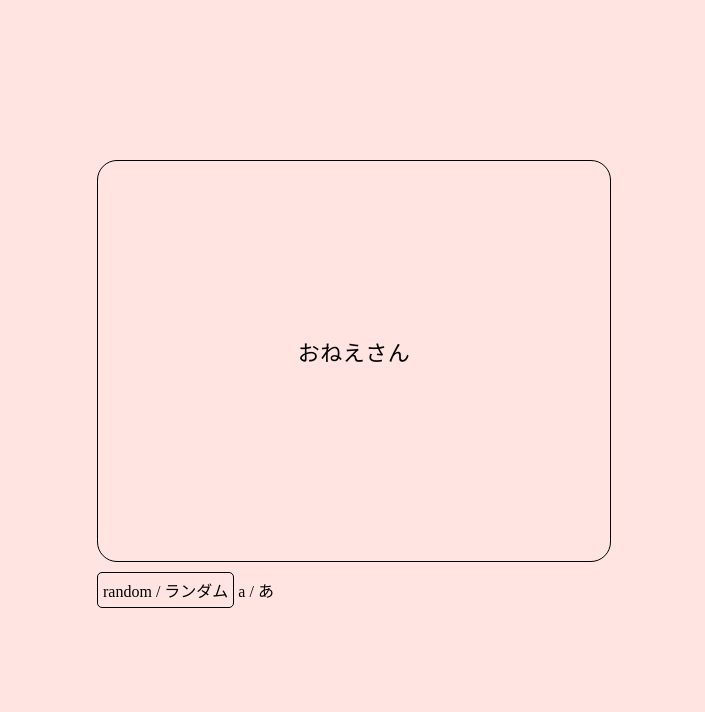
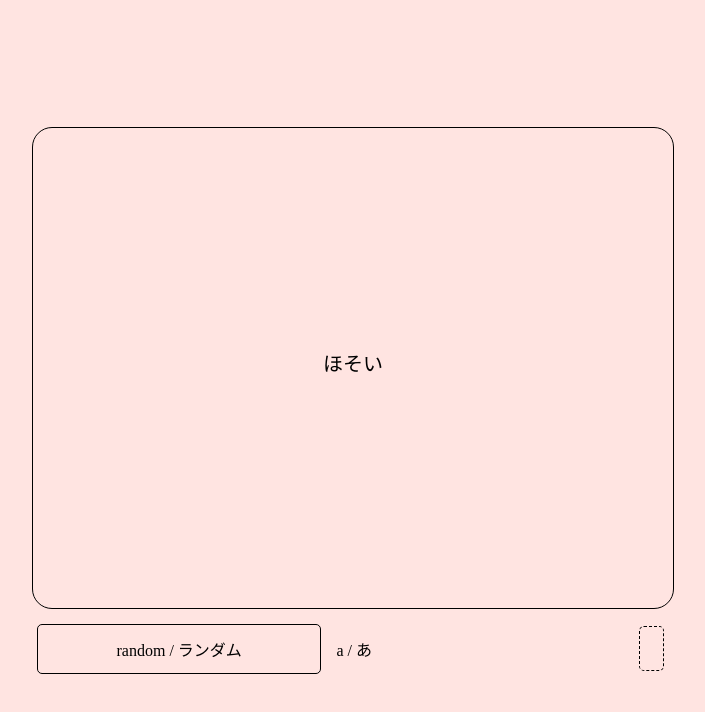
Before and after one commit to meganpai/japanese, a plain HTML site: page expressions.html in a window 1280 px wide. Shown: the whole page, without its empty margins (287-992 px from the left). Drawn offline with Linux system fonts and the light colour scheme.

Commit message:
style update

```diff
--- a/expressions.html
+++ b/expressions.html
@@ -3,9 +3,9 @@
 
 <head>
     <meta charset="utf-8" />
-    <meta name=viewport" content="width=device-width, initial-scale=1" />
+    <meta name="viewport" content="width=device-width, initial-scale=1.0">
     <link rel="shortcut icon" type="image/jpg" href="images/favicon.png" />
-    <link rel="stylesheet" href="reset.css"/>
+    <link rel="stylesheet" href="reset.css" />
     <link rel="stylesheet" href="style.css">
     <title>Expressions</title>
 </head>
@@ -17,28 +17,18 @@
         <div class="word-en hidden"></div>
         <div class="word-romaji"></div>
     </div>
-    <button onClick="newVocab()" class="random">random / ランダム</button>
-    <button onClick="toggleLanguage()" class="language">a / あ</button>
+    <div class="buttons">
+        <button onClick="newVocab()" class="random">random / ランダム</button>
+        <button onClick="toggleLanguage()" class="language">a / あ</button>
+        <button onclick="location.href='index.html'" class="home"></button>
+    </div>
 
     <script>
         const vocab = [
-            { characters: "わたし", definition: "I", romaji: "watashi" },
-            { characters: "あなた", definition: "you", romaji: "anata" },
-            { characters: "ともだち", definition: "friend", romaji: "tomodachi"},
-            { characters: "おとこ", definition: "man", romaji: "otoko"},
-            { characters: "おとこのこ", definition: "boy", romaji: "otoko no ko"},
-            { characters: "おとな", definition: "adult", romaji: "otona"},
-            { characters: "ひと", definition: "people", romaji: "hito"},
-
-            { characters: "じん", definition: "...people", romaji: "...jin" },
-
-            { characters: "おかあさん", definition: "mother", romaji: "okaasan" },
-            { characters: "おとうさん", definition: "father", romaji: "otoosan"},
-            { characters: "おねえさん", definition: "older sister", romaji: "oneesan" },
-            { characters: "あね", definition: "older sister", romaji: "ane" },
-            { characters: "おにいさん", definition: "older brother", romaji: "oniisan"},
-            { characters: "いもうとさん", definition: "younger sister", romaji: "imootosan" },
-            { characters: "おとうとさん", definition: "younger brother", romaji: "otootosan" },
+            { characters: "たのしい", definition: "enjoyable", romaji: "tanoshii" },
+            { characters: "きたない", definition: "dirty", romaji: "kitanai" },
+            { characters: "ほそい", definition: "thin", romaji: "hosoi" },
+            { characters: "ふとい", definition: "thick", romaji: "futoi" },
 
         ];
 
@@ -66,6 +56,7 @@
         const hideRomaji = function () {
             wordRomaji.classList.remove("reveal");
         }
+
     </script>
 
 </body>
--- a/style.css
+++ b/style.css
@@ -1,23 +1,12 @@
 body {
     margin: 0px;
-    padding: 20vh 30vw;
-}
-
-button.random {
-    margin-top: 10px;
-    padding: 5px;
-    border-radius: 5px;
-    border: solid 1px black;
-    cursor: sw-resize;
-    background: none;
-}
-
-button.language {
-    margin-top: 10px;
-    border: none;
-    border-radius: 5px;
-    background: none;
-    cursor: ne-resize;
+    display: flex;
+    flex-wrap: wrap;
+    flex-direction: column;
+    align-content: center;
+    justify-content: center;
+    width: 100vw;
+    height: 100vh;
 }
 
 .adjectives {
@@ -32,47 +21,81 @@ button.language {
     background-color: honeydew;
 }
 
-.card {
-    border: solid 10px black;
-    margin: auto;
-    width: 40vw;
-    height: 50vh;
-    align-content: center;
-    text-align: center;
-    border-radius: 20px;
+button.random {
+    margin-right: 10px;
+    padding: 0px;
+    border-radius: 5px;
+    border: solid 1px black;
+    cursor: ne-resize;
+    background: none;
+    width: 40%;
+
+    -webkit-transition: background-color 2s ease-out;
+    -moz-transition: background-color 2s ease-out;
+    -o-transition: background-color 2s ease-out;
+    transition: background-color 2s ease-out;
 }
 
-@media only screen and (min-width: 600px) {
-    .card {
-        border: solid 1px black;
-        margin: auto;
-        width: 40vw;
-        height: 50vh;
-        align-content: center;
-        text-align: center;
-        border-radius: 20px;
-    }
+button.random:hover {
+    background-color: white;
 }
 
-#vocabCard {
-    font-family: Serif;
-    font-size: 18px;
-    letter-spacing: .025em;
-    margin: 0px;
+button.language {
+    border: none;
+    border-radius: 5px;
+    background: none;
+    cursor: e-resize;
+    padding-left: 5px;
+}
+
+button.home {
+    flex-grow: .01;
+    text-align: right;
+    padding: 10px;
+    opacity: 100%;
+    justify-content: flex-end;
+    margin-left: auto;
+    border-radius: 5px;
+    margin-right: 5px;
+    margin-top: 2.5px;
+    margin-bottom: 2.5px;
+    cursor: alias;
+
+    -webkit-transition: background-color 1s ease-out;
+    -moz-transition: background-color 1s ease-out;
+    -o-transition: background-color 1s ease-out;
+    transition: background-color 1s ease-out;
+
+}
+
+button.home {
+    border: dashed .5px;
+}
+
+button.home:hover {
+    background-color: white;
+}
+
+.card {
+    font-size: 17px;
+    border: solid 1px red;
+    border-radius: 20px;
+    text-align: center;
+    align-content: center;
+    width: 80%;
+    height: 70%;
     cursor: help;
+}
+
+.buttons {
+    padding-top: 15px;
+    display: flex;
+    padding-left: 5px;
+    padding-right: 5px;
 }
 
 .hidden {
     display: none;
-}
-
-.word-romaji {
-    opacity: 0%;
-    padding-top: 10px;
-}
-
-.reveal {
-    opacity: 100%;
 }
 
 .word-en,
@@ -81,5 +104,33 @@ button.language {
 }
 
 .word-jp {
-    font-size: 22px;
+    font-size: 20px;
 }
+
+.word-romaji {
+    opacity: 0%;
+}
+
+.reveal {
+    opacity: 100%;
+}
+
+/*desktop*/
+@media only screen and (min-width: 685px) {
+    .card {
+        border: solid 1px;
+        width: 50%;
+        height: 60%;
+    }
+    button.random {
+        width: 45%;
+    }
+}
+
+/*tiny desktop*/
+@media only screen and (max-height: 300px) {
+    .card {
+        border: solid green;
+        height: 60%;
+    }
+}
```
Also changed, not shown: adjectives.html (+6 -3 lines), people.html (+9 -5 lines).
